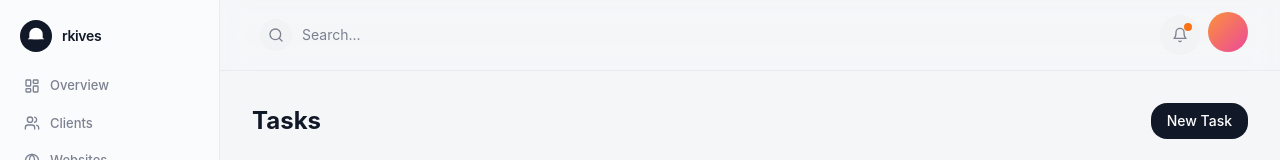
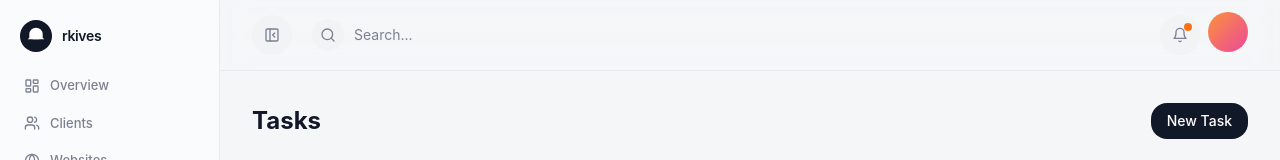
Before and after one commit to rkingg-dev/rkives, a Next.js app: page /dashboard/tasks in a window 1280 px wide. Shown: the top 160 px of the page. Built offline with nearby package versions, Linux system fonts and the light colour scheme.

Commit message:
Add sidebar collapse toggle with animation

```diff
--- a/src/app/dashboard/layout.tsx
+++ b/src/app/dashboard/layout.tsx
@@ -1,5 +1,26 @@
+"use client";
+
 import Sidebar from "@/components/layout/Sidebar";
 import Navbar from "@/components/layout/Navbar";
+import { SidebarProvider, useSidebar } from "@/components/layout/SidebarContext";
+import { motion } from "framer-motion";
+
+function DashboardShell({ children }: { children: React.ReactNode }) {
+  const { collapsed } = useSidebar();
+
+  return (
+    <div className="min-h-screen bg-background">
+      <Sidebar />
+      <motion.div
+        animate={{ marginLeft: collapsed ? 68 : 220 }}
+        transition={{ duration: 0.2, ease: "easeInOut" }}
+      >
+        <Navbar />
+        <main className="p-8">{children}</main>
+      </motion.div>
+    </div>
+  );
+}
 
 export default function DashboardLayout({
   children,
@@ -7,12 +28,8 @@ export default function DashboardLayout({
   children: React.ReactNode;
 }) {
   return (
-    <div className="min-h-screen bg-background">
-      <Sidebar />
-      <div className="ml-[220px]">
-        <Navbar />
-        <main className="p-8">{children}</main>
-      </div>
-    </div>
+    <SidebarProvider>
+      <DashboardShell>{children}</DashboardShell>
+    </SidebarProvider>
   );
 }
--- a/src/components/layout/Navbar.tsx
+++ b/src/components/layout/Navbar.tsx
@@ -1,12 +1,13 @@
 "use client";
 
 import { useState, useRef, useEffect } from "react";
-import { Search, Bell, User, Settings, LogOut, CreditCard } from "lucide-react";
-import { cn } from "@/lib/utils";
+import { Search, Bell, User, Settings, LogOut, CreditCard, PanelLeftClose, PanelLeft } from "lucide-react";
+import { useSidebar } from "./SidebarContext";
 
 export default function Navbar() {
   const [open, setOpen] = useState(false);
   const ref = useRef<HTMLDivElement>(null);
+  const { collapsed, toggle } = useSidebar();
 
   useEffect(() => {
     function handleClick(e: MouseEvent) {
@@ -18,8 +19,18 @@ export default function Navbar() {
 
   return (
     <header className="sticky top-0 z-40 flex items-center justify-between px-8 py-3 bg-background/80 backdrop-blur-md border-b border-border">
-      <div className="flex-1 max-w-md">
-        <div className="relative flex items-center gap-2.5 bg-muted/60 rounded-full px-2 py-1.5">
+      <div className="flex items-center gap-3 flex-1 max-w-md">
+        <button
+          onClick={toggle}
+          className="h-10 w-10 rounded-full bg-muted flex items-center justify-center hover:bg-muted/80 transition-colors shrink-0"
+        >
+          {collapsed ? (
+            <PanelLeft className="h-4 w-4 text-muted-foreground" />
+          ) : (
+            <PanelLeftClose className="h-4 w-4 text-muted-foreground" />
+          )}
+        </button>
+        <div className="relative flex items-center gap-2.5 bg-muted/60 rounded-full px-2 py-1.5 flex-1">
           <div className="h-8 w-8 rounded-full bg-muted flex items-center justify-center shrink-0">
             <Search className="h-4 w-4 text-muted-foreground" />
           </div>
--- a/src/components/layout/Sidebar.tsx
+++ b/src/components/layout/Sidebar.tsx
@@ -14,11 +14,11 @@ import {
   FileText,
   BarChart3,
   Settings,
-  ChevronDown,
   StickyNote,
 } from "lucide-react";
-import { motion, AnimatePresence } from "framer-motion";
+import { motion } from "framer-motion";
 import ThemeToggle from "./ThemeToggle";
+import { useSidebar } from "./SidebarContext";
 
 const iconMap: Record<string, React.ElementType> = {
   layout: LayoutDashboard,
@@ -50,13 +50,17 @@ const bottomNav = [
 
 export default function Sidebar() {
   const pathname = usePathname();
+  const { collapsed } = useSidebar();
 
   return (
-    <aside className="fixed left-0 top-0 bottom-0 w-[220px] bg-sidebar border-r border-border flex flex-col z-50">
+    <motion.aside
+      animate={{ width: collapsed ? 68 : 220 }}
+      transition={{ duration: 0.2, ease: "easeInOut" }}
+      className="fixed left-0 top-0 bottom-0 bg-sidebar border-r border-border flex flex-col z-50 overflow-hidden"
+    >
       {/* Logo */}
-      <div className="p-5 pb-4">
-        <div className="flex items-center gap-2.5">
-          <div className="h-8 w-8 rounded-lg bg-foreground flex items-center justify-center overflow-hidden">
+      <div className="p-5 pb-4 flex items-center gap-2.5">
+        <div className="h-8 w-8 rounded-lg bg-foreground flex items-center justify-center overflow-hidden shrink-0">
           <svg className="h-5 w-5 text-primary-foreground" viewBox="0 0 24 24" fill="none" stroke="currentColor" strokeWidth="2" strokeLinecap="round" strokeLinejoin="round">
             <path d="M9 10h.01M15 10h.01M12 2a8 8 0 0 0-8 8v4l-2 2h20l-2-2v-4a8 8 0 0 0-8-8z" fill="currentColor" stroke="none"/>
             <rect x="7" y="13" width="10" height="3" rx="1.5" fill="currentColor" stroke="none"/>
@@ -64,8 +68,16 @@ export default function Sidebar() {
             <circle cx="14.5" cy="10.5" r="1" fill="currentColor" stroke="none"/>
           </svg>
         </div>
-          <span className="text-sm font-semibold text-foreground tracking-tight">rkives</span>
-        </div>
+        {!collapsed && (
+          <motion.span
+            initial={{ opacity: 0 }}
+            animate={{ opacity: 1 }}
+            exit={{ opacity: 0 }}
+            className="text-sm font-semibold text-foreground tracking-tight whitespace-nowrap"
+          >
+            rkives
+          </motion.span>
+        )}
       </div>
 
       {/* Main Nav */}
@@ -77,15 +89,26 @@ export default function Sidebar() {
             <Link
               key={item.href}
               href={item.href}
+              title={collapsed ? item.label : undefined}
               className={cn(
                 "flex items-center gap-2.5 px-3 py-2 rounded-xl text-[13px] font-medium transition-all duration-200",
+                collapsed && "justify-center px-0",
                 isActive
                   ? "bg-sidebar-active text-foreground shadow-sm"
                   : "text-muted-foreground hover:bg-sidebar-active/50 hover:text-foreground"
               )}
             >
-              <Icon className="h-4 w-4" />
+              <Icon className="h-4 w-4 shrink-0" />
+              {!collapsed && (
+                <motion.span
+                  initial={{ opacity: 0 }}
+                  animate={{ opacity: 1 }}
+                  exit={{ opacity: 0 }}
+                  className="whitespace-nowrap"
+                >
                   {item.label}
+                </motion.span>
+              )}
             </Link>
           );
         })}
@@ -100,27 +123,40 @@ export default function Sidebar() {
             <Link
               key={item.href}
               href={item.href}
+              title={collapsed ? item.label : undefined}
               className={cn(
                 "flex items-center gap-2.5 px-3 py-2 rounded-xl text-[13px] font-medium transition-all duration-200",
+                collapsed && "justify-center px-0",
                 isActive
                   ? "bg-sidebar-active text-foreground shadow-sm"
                   : "text-muted-foreground hover:bg-sidebar-active/50 hover:text-foreground"
               )}
             >
-              <Icon className="h-4 w-4" />
+              <Icon className="h-4 w-4 shrink-0" />
+              {!collapsed && (
+                <motion.span
+                  initial={{ opacity: 0 }}
+                  animate={{ opacity: 1 }}
+                  exit={{ opacity: 0 }}
+                  className="whitespace-nowrap"
+                >
                   {item.label}
+                </motion.span>
+              )}
             </Link>
           );
         })}
 
-        <div className="flex items-center justify-between px-3 pt-3 mt-2 border-t border-border">
+        <div className={cn("flex items-center pt-3 mt-2 border-t border-border", collapsed ? "justify-center" : "justify-between px-3")}>
           <ThemeToggle />
+          {!collapsed && (
             <div className="flex items-center gap-2">
               <div className="h-6 w-6 rounded-full bg-gradient-to-br from-orange-400 to-pink-500" />
               <span className="text-[11px] text-muted-foreground">by rkingg</span>
             </div>
+          )}
         </div>
       </div>
-    </aside>
+    </motion.aside>
   );
 }
--- /dev/null
+++ b/src/components/layout/SidebarContext.tsx
@@ -0,0 +1,27 @@
+"use client";
+
+import { createContext, useContext, useState, ReactNode } from "react";
+
+interface SidebarContextType {
+  collapsed: boolean;
+  toggle: () => void;
+}
+
+const SidebarContext = createContext<SidebarContextType>({
+  collapsed: false,
+  toggle: () => {},
+});
+
+export function useSidebar() {
+  return useContext(SidebarContext);
+}
+
+export function SidebarProvider({ children }: { children: ReactNode }) {
+  const [collapsed, setCollapsed] = useState(false);
+
+  return (
+    <SidebarContext.Provider value={{ collapsed, toggle: () => setCollapsed(!collapsed) }}>
+      {children}
+    </SidebarContext.Provider>
+  );
+}
```
Lines whose indentation alone changed are shown as unchanged.
